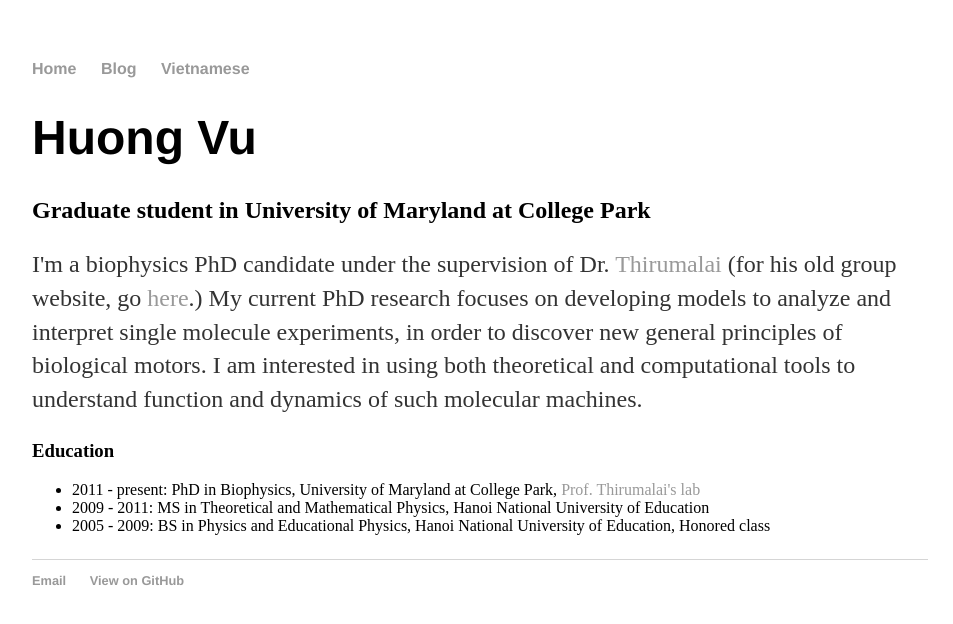
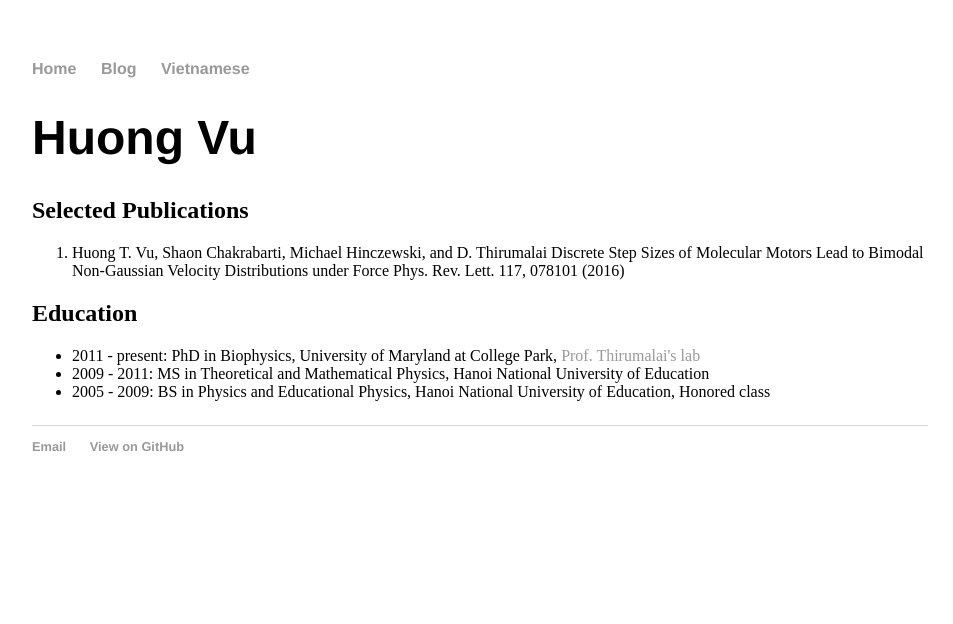
Before and after one commit to huongtvu/meoy9.github.io, a Jekyll site: the page built from index.html, in a window 1280 px wide. Shown: the top 624 px of the page, without its empty margins (160-1113 px from the left). Built offline with Jekyll 4.4.1, drawn with Linux system fonts in a browser that asks for light colours.

Commit message:
Update index.html

```diff
--- a/index.html
+++ b/index.html
@@ -4,11 +4,18 @@
 ---
 <div class="blurb">
 	<h1>Huong Vu</h1>
-	<h2>Graduate student in University of Maryland at College Park </h2>
+<!--	<h2>Graduate student in University of Maryland at College Park </h2>
 	<p> I'm a biophysics PhD candidate under the supervision of Dr. <a href="https://sites.cns.utexas.edu/thirumalai">Thirumalai</a> (for his old group website, go <a href="http://biotheory.umd.edu/">here</a>.)
 		My current PhD research focuses on developing models to analyze and interpret single molecule experiments, in order to discover new general principles of biological motors.
-		I am interested in using both theoretical and computational tools to understand function and dynamics of such molecular machines.
-	<h3> Education </h3>
+		I am interested in using both theoretical and computational tools to understand function and dynamics of such molecular machines. -->
+	<h2> Selected Publications</h2>
+	<ol>
+		<li> Huong T. Vu, Shaon Chakrabarti, Michael Hinczewski, and D. Thirumalai
+			Discrete Step Sizes of Molecular Motors Lead to Bimodal Non-Gaussian Velocity Distributions under Force
+		Phys. Rev. Lett. 117, 078101 (2016) </li>
+
+	</ol>
+	<h2> Education </h2>
 	<ul>
 		<li> 2011 - present: PhD in Biophysics, University of Maryland at College Park, <a href="https://sites.cns.utexas.edu/thirumalai">Prof. Thirumalai's lab</a> </li>
 		<li> 2009 - 2011: MS in Theoretical and Mathematical Physics, Hanoi National University of Education </li>
```
